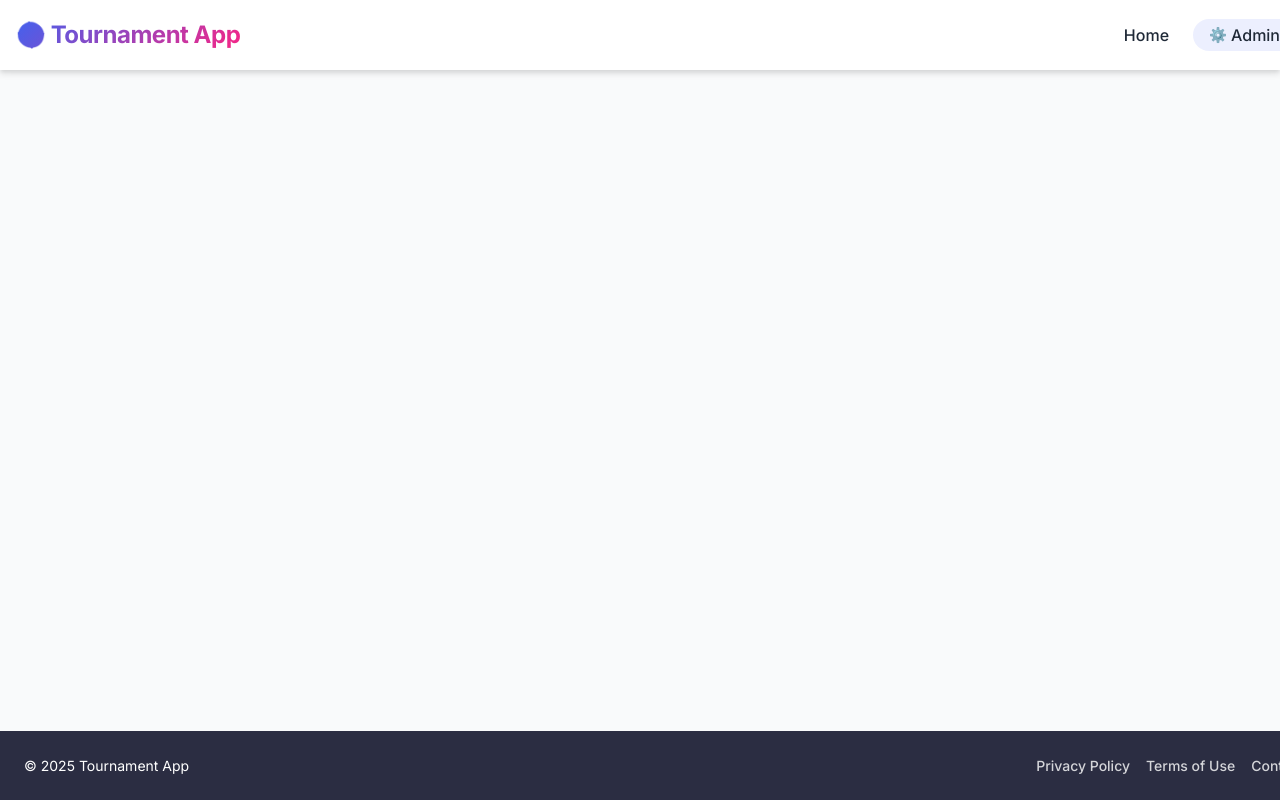
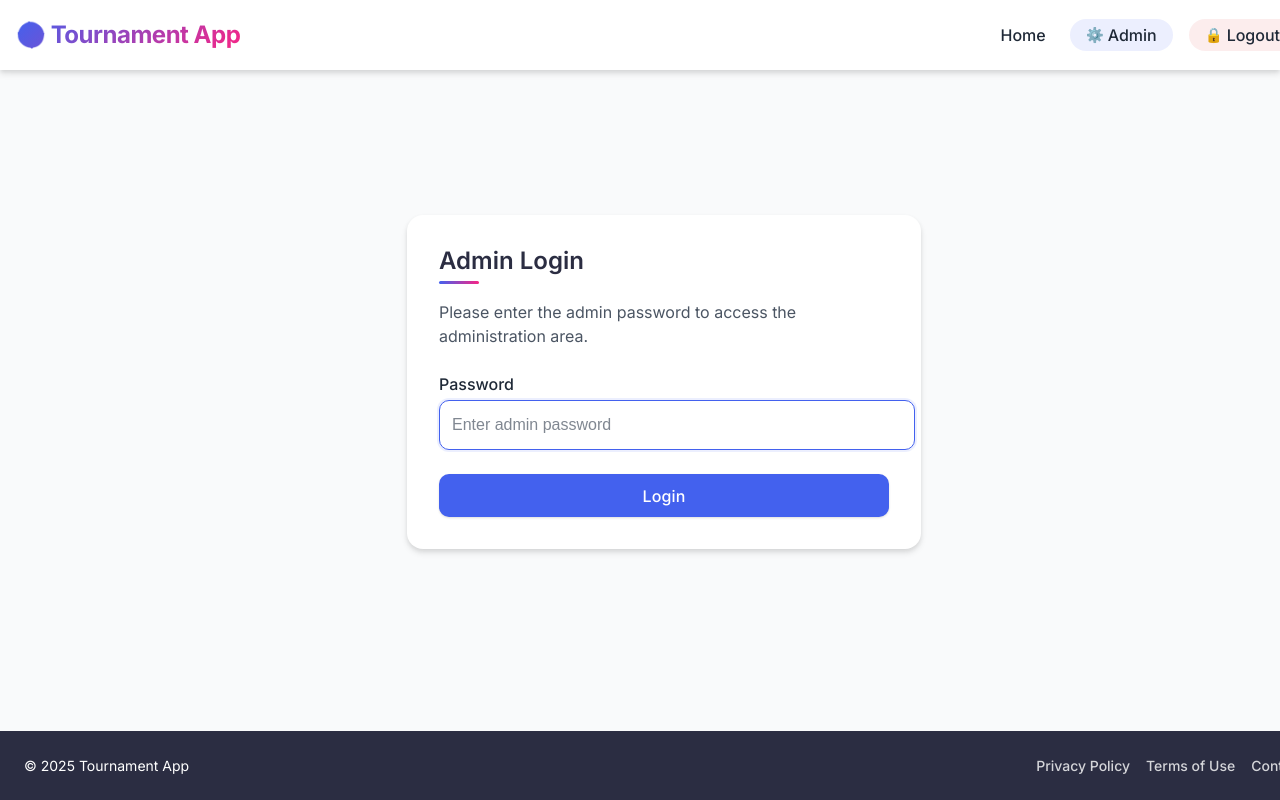
Before and after one commit to tshrove/tournament-app, a Vue app in the folder frontend/: page /admin-login in a window 1280 px wide. Shown: the top 800 px of the page. Built offline with nearby package versions, Linux system fonts and the light colour scheme; no server answers; sample sign-in values are in the browser's storage.

Commit message:
Added an admin password
Added an admin password

```diff
--- a/frontend/src/App.vue
+++ b/frontend/src/App.vue
@@ -1,6 +1,7 @@
 <script setup>
 import { ref, provide } from 'vue';
 import ToastNotification from './components/ToastNotification.vue'; // Import the component
+import auth from './store/auth';
 
 // Notification State
 const notification = ref({
@@ -33,6 +34,13 @@ const mobileMenuOpen = ref(false);
 const toggleMobileMenu = () => {
   mobileMenuOpen.value = !mobileMenuOpen.value;
 };
+
+// Handle logout
+const handleLogout = () => {
+  auth.logout();
+  showNotification('You have been logged out', 'info');
+  mobileMenuOpen.value = false;
+};
 </script>
 
 <template>
@@ -55,6 +63,9 @@ const toggleMobileMenu = () => {
           <router-link to="/admin" class="nav-link admin-link" @click="mobileMenuOpen = false">
             <span class="admin-icon">⚙️</span> Admin
           </router-link>
+          <button v-if="auth.state.isAuthenticated" @click="handleLogout" class="nav-link logout-button">
+            <span class="logout-icon">🔒</span> Logout
+          </button>
         </nav>
       </div>
     </header>
@@ -201,6 +212,27 @@ const toggleMobileMenu = () => {
   font-size: 0.9rem;
 }
 
+.logout-button {
+  display: flex;
+  align-items: center;
+  gap: var(--space-xs);
+  background-color: rgba(226, 76, 76, 0.1);
+  padding: var(--space-xs) var(--space-md);
+  border-radius: var(--radius-full);
+  border: none;
+  cursor: pointer;
+  font-family: inherit;
+  font-size: inherit;
+}
+
+.logout-button:hover {
+  background-color: rgba(226, 76, 76, 0.2);
+}
+
+.logout-icon {
+  font-size: 0.9rem;
+}
+
 /* Mobile menu toggle */
 .mobile-menu-toggle {
   display: none;
--- /dev/null
+++ b/frontend/src/components/AdminLogin.vue
@@ -0,0 +1,190 @@
+<template>
+  <div class="admin-login">
+    <div class="login-card">
+      <h2>Admin Login</h2>
+      <p class="login-description">Please enter the admin password to access the administration area.</p>
+
+      <form @submit.prevent="login" class="login-form">
+        <div class="form-group">
+          <label for="password">Password</label>
+          <input
+            type="password"
+            id="password"
+            v-model="password"
+            class="form-control"
+            placeholder="Enter admin password"
+            required
+            ref="passwordInput"
+          >
+        </div>
+
+        <p v-if="auth.state.error" class="error-message">{{ auth.state.error }}</p>
+
+        <div class="form-actions">
+          <button type="submit" class="btn btn-primary" :disabled="isLoggingIn">
+            {{ isLoggingIn ? 'Logging in...' : 'Login' }}
+          </button>
+        </div>
+      </form>
+    </div>
+  </div>
+</template>
+
+<script setup>
+import { ref, onMounted } from 'vue';
+import { useRouter } from 'vue-router';
+import auth from '../store/auth';
+
+const router = useRouter();
+const password = ref('');
+const isLoggingIn = ref(false);
+const passwordInput = ref(null);
+
+// Focus the password input when component mounts
+onMounted(() => {
+  passwordInput.value.focus();
+});
+
+// Handle login form submission
+const login = async () => {
+  if (!password.value) return;
+
+  isLoggingIn.value = true;
+
+  try {
+    // Try to authenticate with the provided password
+    const success = await auth.login(password.value);
+
+    if (success) {
+      // If login was successful, redirect to the originally requested admin page
+      router.push(router.currentRoute.value.query.redirect || '/admin');
+    } else {
+      // If login failed, clear the password field and focus it
+      password.value = '';
+      passwordInput.value.focus();
+    }
+  } catch (error) {
+    console.error('Login error:', error);
+  } finally {
+    isLoggingIn.value = false;
+  }
+};
+</script>
+
+<style scoped>
+.admin-login {
+  display: flex;
+  justify-content: center;
+  align-items: center;
+  min-height: 70vh;
+}
+
+.login-card {
+  background-color: var(--color-background-card);
+  border-radius: var(--radius-lg);
+  padding: var(--space-xl);
+  box-shadow: var(--shadow-md);
+  width: 100%;
+  max-width: 450px;
+}
+
+.login-card h2 {
+  margin-top: 0;
+  margin-bottom: var(--space-md);
+  color: var(--color-accent);
+  font-size: 1.5rem;
+  position: relative;
+  padding-bottom: var(--space-sm);
+}
+
+.login-card h2::after {
+  content: '';
+  position: absolute;
+  bottom: 0;
+  left: 0;
+  width: 40px;
+  height: 3px;
+  background: linear-gradient(to right, var(--color-primary), var(--color-secondary));
+  border-radius: var(--radius-full);
+}
+
+.login-description {
+  margin-bottom: var(--space-lg);
+  color: var(--color-text-light);
+}
+
+.login-form {
+  margin-top: var(--space-md);
+}
+
+.form-group {
+  margin-bottom: var(--space-md);
+}
+
+.form-group label {
+  display: block;
+  margin-bottom: var(--space-xs);
+  font-weight: 500;
+  color: var(--color-text);
+}
+
+.form-control {
+  width: 100%;
+  padding: 0.75rem;
+  border: 1px solid var(--color-border);
+  border-radius: var(--radius-md);
+  font-size: 1rem;
+  transition: border-color var(--transition-fast);
+}
+
+.form-control:focus {
+  border-color: var(--color-primary);
+  outline: none;
+  box-shadow: 0 0 0 2px rgba(67, 97, 238, 0.1);
+}
+
+.error-message {
+  color: var(--color-danger);
+  margin-bottom: var(--space-md);
+  font-size: 0.9rem;
+}
+
+.form-actions {
+  margin-top: var(--space-lg);
+}
+
+.btn {
+  padding: 0.6rem 1.2rem;
+  border-radius: var(--radius-md);
+  font-weight: 500;
+  cursor: pointer;
+  transition: all var(--transition-fast);
+  font-size: 1rem;
+  display: inline-flex;
+  align-items: center;
+  justify-content: center;
+  width: 100%;
+}
+
+.btn-primary {
+  background-color: var(--color-primary);
+  color: white;
+  border: none;
+}
+
+.btn-primary:hover {
+  background-color: var(--color-primary-dark);
+}
+
+.btn-primary:disabled {
+  background-color: var(--color-muted);
+  cursor: not-allowed;
+}
+
+@media (max-width: 768px) {
+  .login-card {
+    padding: var(--space-lg);
+    margin: 0 var(--space-md);
+  }
+}
+</style>
--- a/frontend/src/main.js
+++ b/frontend/src/main.js
@@ -2,6 +2,7 @@ import { createApp } from 'vue'
 import './style.css'
 import App from './App.vue'
 import router from './router'
+import auth from './store/auth'
 
 const app = createApp(App)
 app.use(router)
--- a/frontend/src/router/index.js
+++ b/frontend/src/router/index.js
@@ -9,6 +9,8 @@ import ManageScheduleView from '../views/ManageScheduleView.vue'
 import AdminView from '../views/AdminView.vue'
 import GameScoringView from '../views/GameScoringView.vue'
 import TournamentSettingsView from '../views/TournamentSettingsView.vue'
+import AdminLoginView from '../views/AdminLoginView.vue'
+import auth from '../store/auth'
 
 const routes = [
   // Public routes
@@ -16,6 +18,14 @@ const routes = [
     path: '/',
     name: 'Home',
     component: HomeView,
+    meta: { isPublic: true }
+  },
+
+  // Admin login route
+  {
+    path: '/admin-login',
+    name: 'AdminLogin',
+    component: AdminLoginView,
     meta: { isPublic: true }
   },
 
@@ -83,4 +93,24 @@ const router = createRouter({
   routes
 })
 
+// Navigation guard to protect admin routes
+router.beforeEach((to, from, next) => {
+  // Check if the route requires admin access
+  if (to.matched.some(record => record.meta.isAdmin)) {
+    // If not authenticated, redirect to login page with return URL
+    if (!auth.state.isAuthenticated) {
+      next({
+        path: '/admin-login',
+        query: { redirect: to.fullPath }
+      });
+    } else {
+      // User is authenticated, allow access
+      next();
+    }
+  } else {
+    // Not an admin route, allow access
+    next();
+  }
+});
+
 export default router
--- /dev/null
+++ b/frontend/src/store/auth.js
@@ -0,0 +1,95 @@
+import { reactive, readonly } from 'vue';
+import api from '../services/api';
+
+// Static password fallback for admin access
+const STATIC_PASSWORD = "T$hro^E!!!!!!0619";
+
+// Create a reactive state
+const state = reactive({
+  isAuthenticated: false,
+  customPassword: '',
+  error: null
+});
+
+// Read authentication from localStorage on initialization
+try {
+  const storedAuth = localStorage.getItem('adminAuthenticated');
+  if (storedAuth === 'true') {
+    state.isAuthenticated = true;
+  }
+} catch (e) {
+  console.error('Error accessing localStorage:', e);
+}
+
+// Authentication actions
+const actions = {
+  // Validate admin password
+  async login(password) {
+    try {
+      // If the password matches the static password, authenticate
+      if (password === STATIC_PASSWORD) {
+        state.isAuthenticated = true;
+        state.error = null;
+
+        // Store authentication in localStorage for persistence
+        try {
+          localStorage.setItem('adminAuthenticated', 'true');
+        } catch (e) {
+          console.error('Error writing to localStorage:', e);
+        }
+
+        return true;
+      }
+
+      // Check if there's a custom password set
+      const response = await api.getSettings();
+      const settings = response.data;
+
+      // If custom password exists and matches, authenticate
+      if (settings.adminPassword && password === settings.adminPassword) {
+        state.isAuthenticated = true;
+        state.error = null;
+
+        // Store authentication in localStorage for persistence
+        try {
+          localStorage.setItem('adminAuthenticated', 'true');
+        } catch (e) {
+          console.error('Error writing to localStorage:', e);
+        }
+
+        return true;
+      }
+
+      // If we get here, the password was invalid
+      state.error = 'Invalid password';
+      return false;
+    } catch (error) {
+      console.error('Login error:', error);
+      state.error = 'An error occurred during login';
+      return false;
+    }
+  },
+
+  // Logout and clear authentication
+  logout() {
+    state.isAuthenticated = false;
+
+    // Clear authentication from localStorage
+    try {
+      localStorage.removeItem('adminAuthenticated');
+    } catch (e) {
+      console.error('Error removing from localStorage:', e);
+    }
+  },
+
+  // Clear any error messages
+  clearError() {
+    state.error = null;
+  }
+};
+
+// Export readonly state and actions
+export default {
+  state: readonly(state),
+  ...actions
+};
--- /dev/null
+++ b/frontend/src/views/AdminLoginView.vue
@@ -0,0 +1,15 @@
+<template>
+  <div class="login-view">
+    <AdminLogin />
+  </div>
+</template>
+
+<script setup>
+import AdminLogin from '../components/AdminLogin.vue';
+</script>
+
+<style scoped>
+.login-view {
+  width: 100%;
+}
+</style>
--- a/frontend/src/views/TournamentSettingsView.vue
+++ b/frontend/src/views/TournamentSettingsView.vue
@@ -29,6 +29,17 @@
                 placeholder="Enter tournament description"
                 rows="3"
               ></textarea>
+            </div>
+            <div class="form-group">
+              <label for="admin-password">Admin Password (Optional)</label>
+              <input
+                id="admin-password"
+                type="password"
+                v-model="adminPassword"
+                class="form-control"
+                placeholder="Set custom admin password"
+              >
+              <small class="form-help">Set a custom password for admin access. If left empty, the default password will be used.</small>
             </div>
             <div class="form-actions">
               <button
@@ -64,6 +75,7 @@ const router = useRouter();
 // Tournament settings
 const tournamentName = ref('');
 const tournamentDescription = ref('');
+const adminPassword = ref('');
 const saving = ref(false);
 const settingsSaved = ref(false);
 const settingsError = ref('');
@@ -74,6 +86,7 @@ const loadSettings = async () => {
     const response = await api.getSettings();
     tournamentName.value = response.data.name;
     tournamentDescription.value = response.data.description || '';
+    adminPassword.value = response.data.adminPassword || '';
   } catch (err) {
     console.error('Error loading tournament settings:', err);
     settingsError.value = 'Failed to load settings';
@@ -89,7 +102,8 @@ const saveSettings = async () => {
   try {
     await api.updateSettings({
       name: tournamentName.value,
-      description: tournamentDescription.value
+      description: tournamentDescription.value,
+      adminPassword: adminPassword.value
     });
     settingsSaved.value = true;
 
@@ -203,6 +217,13 @@ onMounted(() => {
   box-shadow: 0 0 0 2px rgba(67, 97, 238, 0.1);
 }
 
+.form-help {
+  display: block;
+  margin-top: 0.5rem;
+  color: var(--color-text-light);
+  font-size: 0.85rem;
+}
+
 .form-actions {
   display: flex;
   align-items: center;
```
Also changed, not shown: 2 other files (tests, documents, lock files or other folders).
